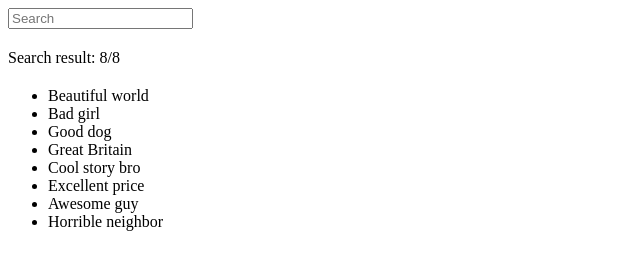
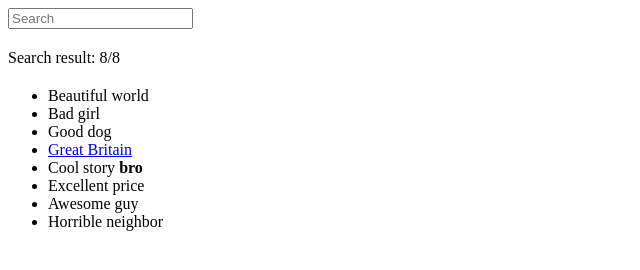
Before and after one commit to mdrachonov/zadanietestowe, a website: page angular_finder/index.html in a window 1280 px wide. Shown: the whole page, without its empty margins (0-640 px from the left). Drawn offline with nearby package versions, Linux system fonts and the light colour scheme.

Commit message:
TRAIN-185

```diff
--- a/angular_finder/index.html
+++ b/angular_finder/index.html
@@ -34,8 +34,8 @@
                 { title: "Beautiful world" },
                 { title: "Bad girl" },
                 { title: "Good dog" },
-                { title: "Great Britain" },
-                { title: "Cool story bro" },
+                { title: "<a href='#'>Great Britain</a>" },
+                { title: "Cool story <strong>bro</strong>" },
                 { title: "Excellent price" },
                 { title: "Awesome guy" },
                 { title: "Horrible neighbor" }
```
